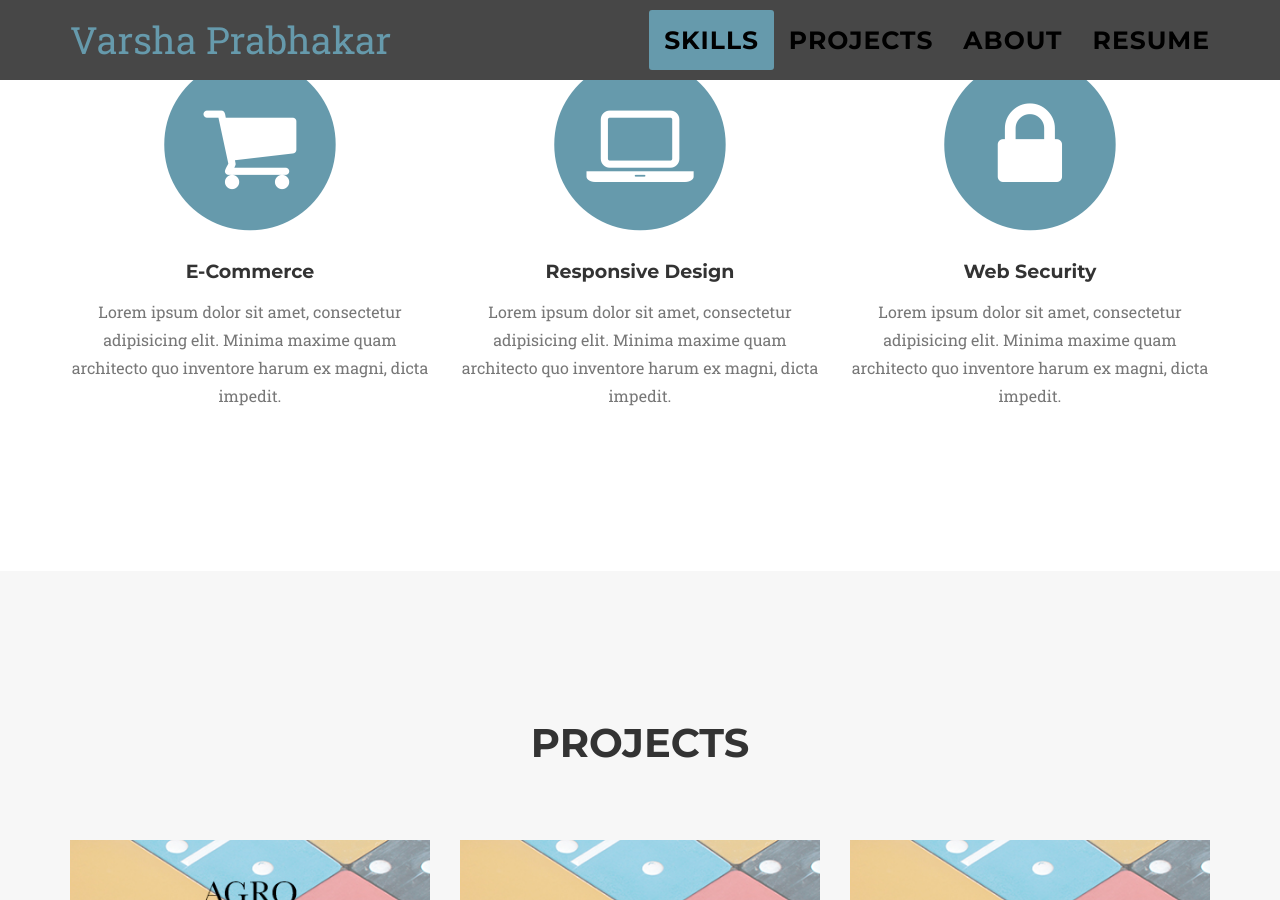
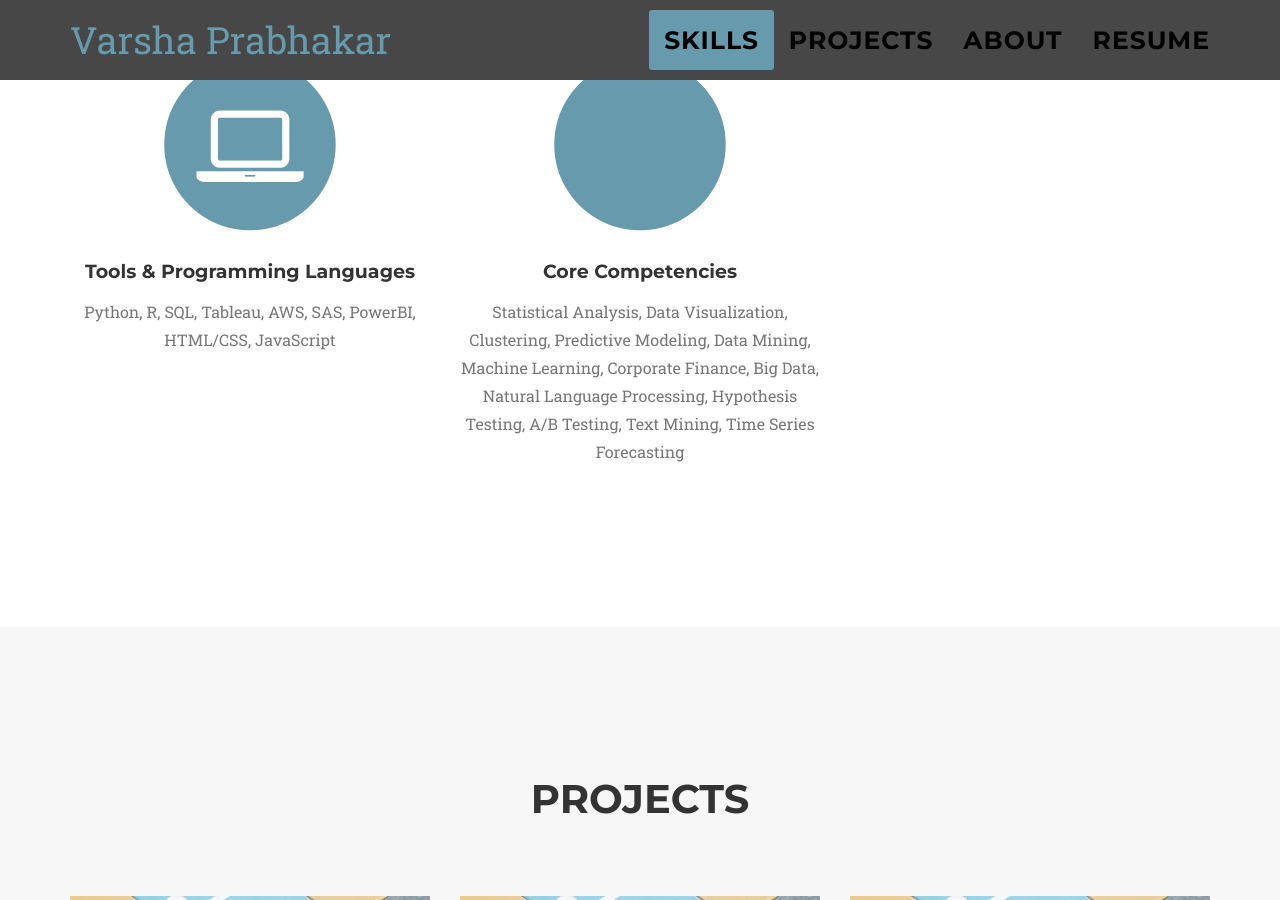
Before and after one commit to VarshaPrabhakar07/VarshaPrabhakar07.github.io, a Jekyll site: the page built from index.html, in a window 1280 px wide and 900 px high, scrolled down 1050 px. Built offline with Jekyll 4.4.1, drawn with Linux system fonts in a browser that asks for light colours; some web fonts are replaced.

Commit message:
Update services.html

```diff
--- a/_includes/services.html
+++ b/_includes/services.html
@@ -11,26 +11,28 @@
                 <div class="col-md-4">
                     <span class="fa-stack fa-4x">
                         <i class="fa fa-circle fa-stack-2x text-primary"></i>
-                        <i class="fa fa-shopping-cart fa-stack-1x fa-inverse"></i>
+                        <i class="fa fa-laptop fa-stack-1x fa-inverse"></i>
                     </span>
-                    <h4 class="service-heading">E-Commerce</h4>
-                    <p class="text-muted">Lorem ipsum dolor sit amet, consectetur adipisicing elit. Minima maxime quam architecto quo inventore harum ex magni, dicta impedit.</p>
+                    <h4 class="service-heading">Tools & Programming Languages</h4>
+                    <p class="text-muted">Python, R, SQL, Tableau, AWS, SAS, PowerBI, HTML/CSS, JavaScript</p>
                 </div>
                 <div class="col-md-4">
                     <span class="fa-stack fa-4x">
                         <i class="fa fa-circle fa-stack-2x text-primary"></i>
-                        <i class="fa fa-laptop fa-stack-1x fa-inverse"></i>
+                        <i class="fa fa-databse fa-stack-1x fa-inverse"></i>
                     </span>
-                    <h4 class="service-heading">Responsive Design</h4>
-                    <p class="text-muted">Lorem ipsum dolor sit amet, consectetur adipisicing elit. Minima maxime quam architecto quo inventore harum ex magni, dicta impedit.</p>
+                    <h4 class="service-heading">Core Competencies</h4>
+                    <p class="text-muted">Statistical Analysis, Data Visualization, Clustering, Predictive Modeling, Data Mining, Machine
+                        Learning, Corporate Finance, Big Data, Natural Language Processing, Hypothesis Testing, A/B Testing, Text Mining, Time
+                        Series Forecasting</p>
                 </div>
-                <div class="col-md-4">
+                <!-- <div class="col-md-4">
                     <span class="fa-stack fa-4x">
                         <i class="fa fa-circle fa-stack-2x text-primary"></i>
                         <i class="fa fa-lock fa-stack-1x fa-inverse"></i>
                     </span>
                     <h4 class="service-heading">Web Security</h4>
-                    <p class="text-muted">Lorem ipsum dolor sit amet, consectetur adipisicing elit. Minima maxime quam architecto quo inventore harum ex magni, dicta impedit.</p>
+                    <p class="text-muted">Lorem ipsum dolor sit amet, consectetur adipisicing elit. Minima maxime quam architecto quo inventore harum ex magni, dicta impedit.</p> -->
                 </div>
             </div>
         </div>
```
